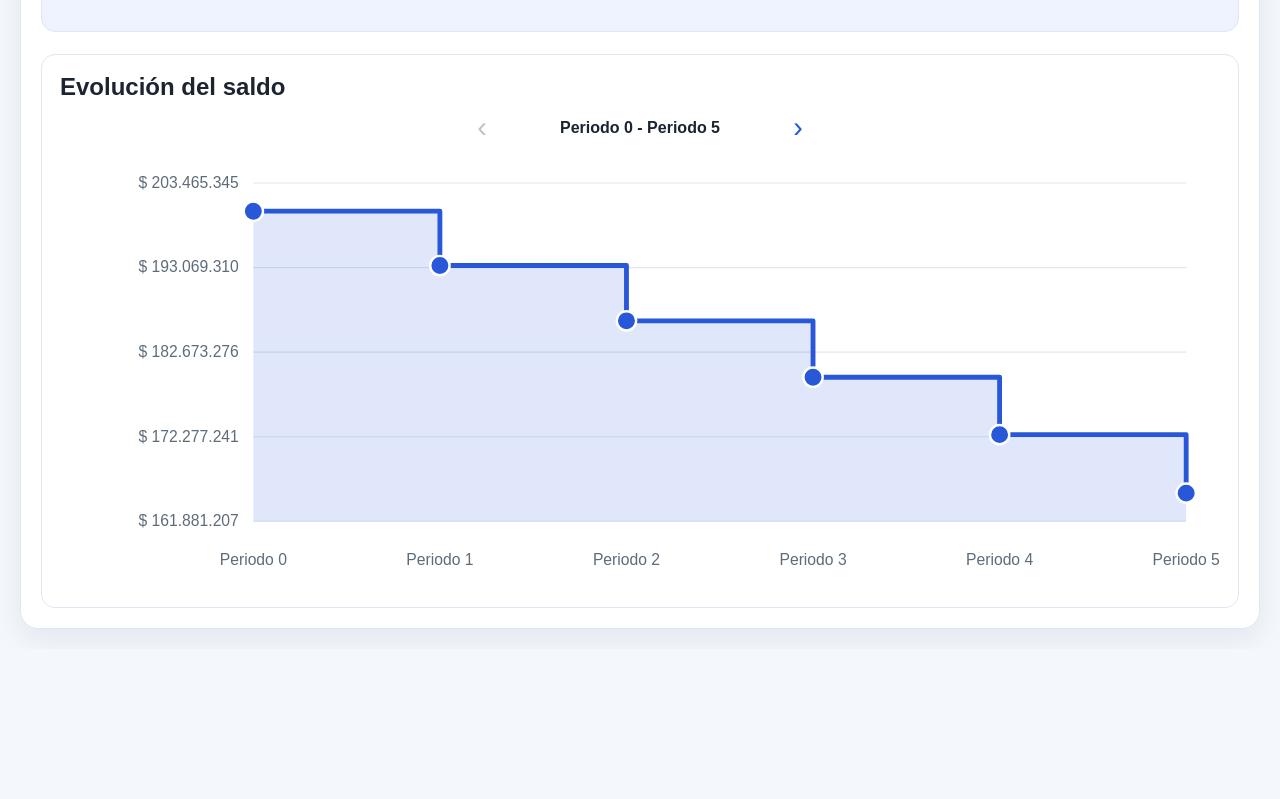
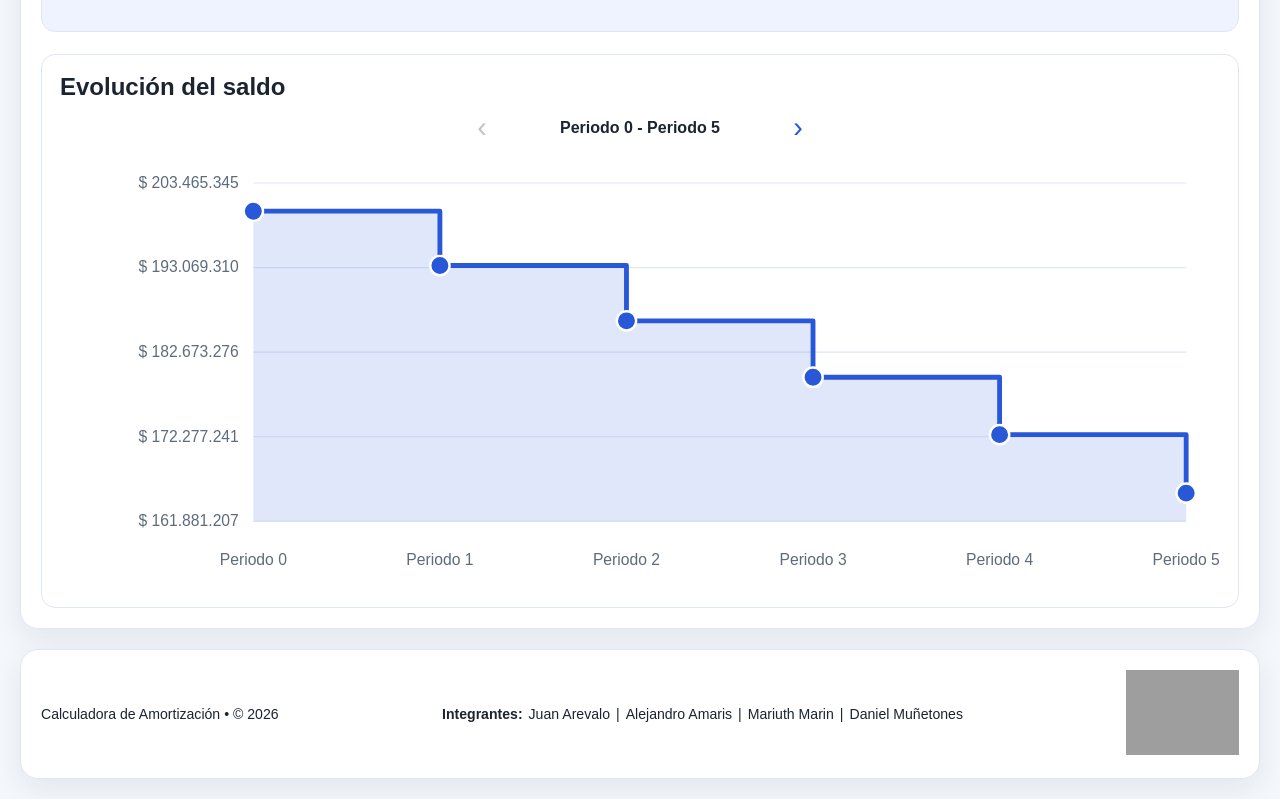
Before and after one commit to juandarevalo9804/calculadora-amortizacion, a plain HTML site: page index.html in a window 1280 px wide. Shown: the part 2183-2982 px from the top of the page. Before the commit the page ends 2832 px from the top, so only its background shows below. Drawn offline with Linux system fonts and the light colour scheme; grey boxes are pictures that could not be loaded.

Commit message:
feat: agregar footer con integrantes

```diff
--- a/estilos.css
+++ b/estilos.css
@@ -38,7 +38,8 @@ body {
 }
 
 .sidebar,
-.main-panel {
+.main-panel,
+.footer {
   background: var(--panel);
   border: 1px solid var(--border);
   border-radius: 18px;
@@ -236,7 +237,8 @@ select:focus {
   font-weight: bold;
 }
 
-.main-panel {
+.main-panel,
+.footer {
   padding: 20px;
 }
 
@@ -506,6 +508,29 @@ tr.extra {
   text-align: left;
 }
 
+.footer {
+  display: flex;
+  justify-content: space-between;
+  align-items: center;
+  gap: 6px;
+  font-size: 0.88rem;
+}
+
+.footer .integrantes {
+  display: flex;
+  justify-content: center;
+  align-content: center;
+  gap: 6px;
+}
+
+.footer .integrantes .titulo {
+  font-weight: bold;
+}
+
+.footer .escudo img {
+  height: 6em;
+}
+
 @media (max-width: 980px) {
   .sidebar {
     grid-template-columns: repeat(2, minmax(0, 1fr));
@@ -563,4 +588,9 @@ tr.extra {
     padding: 9px 7px;
     white-space: nowrap;
   }
+
+  .footer {
+    flex-direction: column;
+    align-items: center;
+  }
 }
--- a/index.html
+++ b/index.html
@@ -214,6 +214,31 @@
           </div>
         </section>
       </main>
+
+      <footer class="footer">
+        <div>
+          <span>Calculadora de Amortización</span>
+          <span>•</span>
+          <span>© 2026</span>
+        </div>
+
+        <div class="integrantes">
+          <span class="titulo">Integrantes:</span>
+          <span>Juan Arevalo</span>
+          <span>|</span>
+          <span>Alejandro Amaris</span>
+          <span>|</span>
+          <span>Mariuth Marin</span>
+          <span>|</span>
+          <span>Daniel Muñetones</span>
+        </div>
+
+        <div class="escudo">
+          <img
+            src="https://upload.wikimedia.org/wikipedia/commons/9/9b/Escudo_UD.png?utm_source=es.wikipedia.org&utm_campaign=index&utm_content=original"
+            alt="Escudo de la Universidad">
+        </div>
+      </footer>
     </div>
 
     <script src="calculos.js"></script>
```
